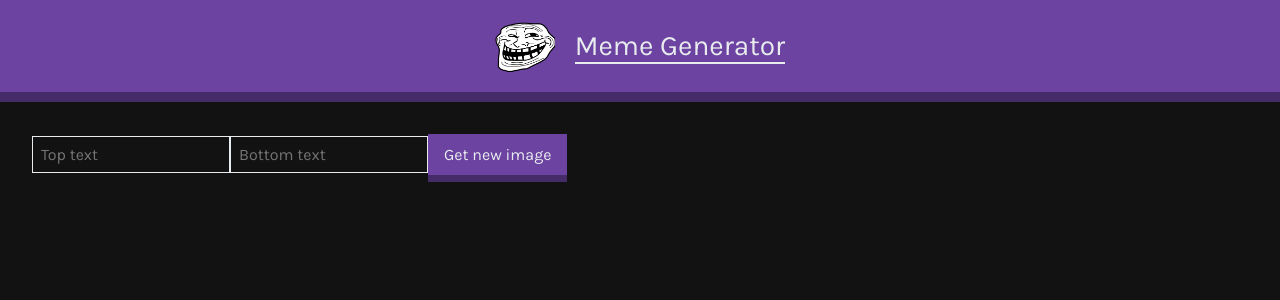
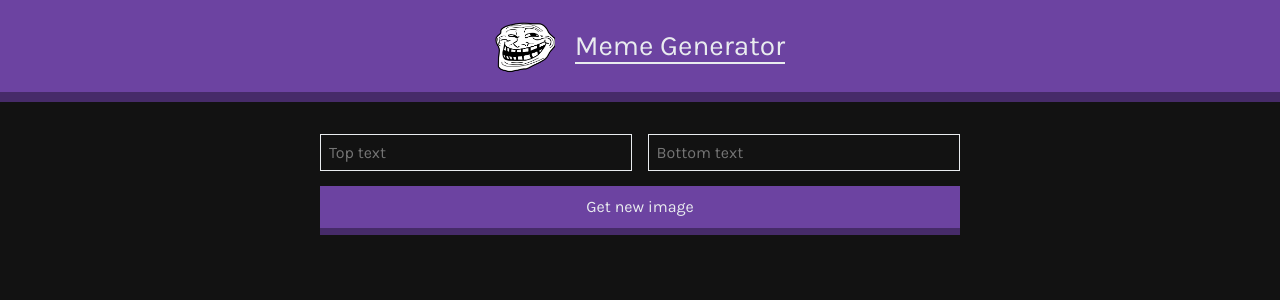
Before and after one commit to ZascuOfficial/Scrimba-Meme_Generator, a React (Vite) app in the folder meme-generator/: page / in a window 1280 px wide. Shown: the top 300 px of the page. Built offline with nearby package versions, Linux system fonts and the light colour scheme.

Commit message:
Change from a type selector to a class selector

```diff
--- a/meme-generator/src/css/styles.css
+++ b/meme-generator/src/css/styles.css
@@ -71,7 +71,7 @@ main {
 /* Form
 --------------- */
 
-form {
+.form {
   width: 90%;
   max-width: 40em;
   display: grid;
```
